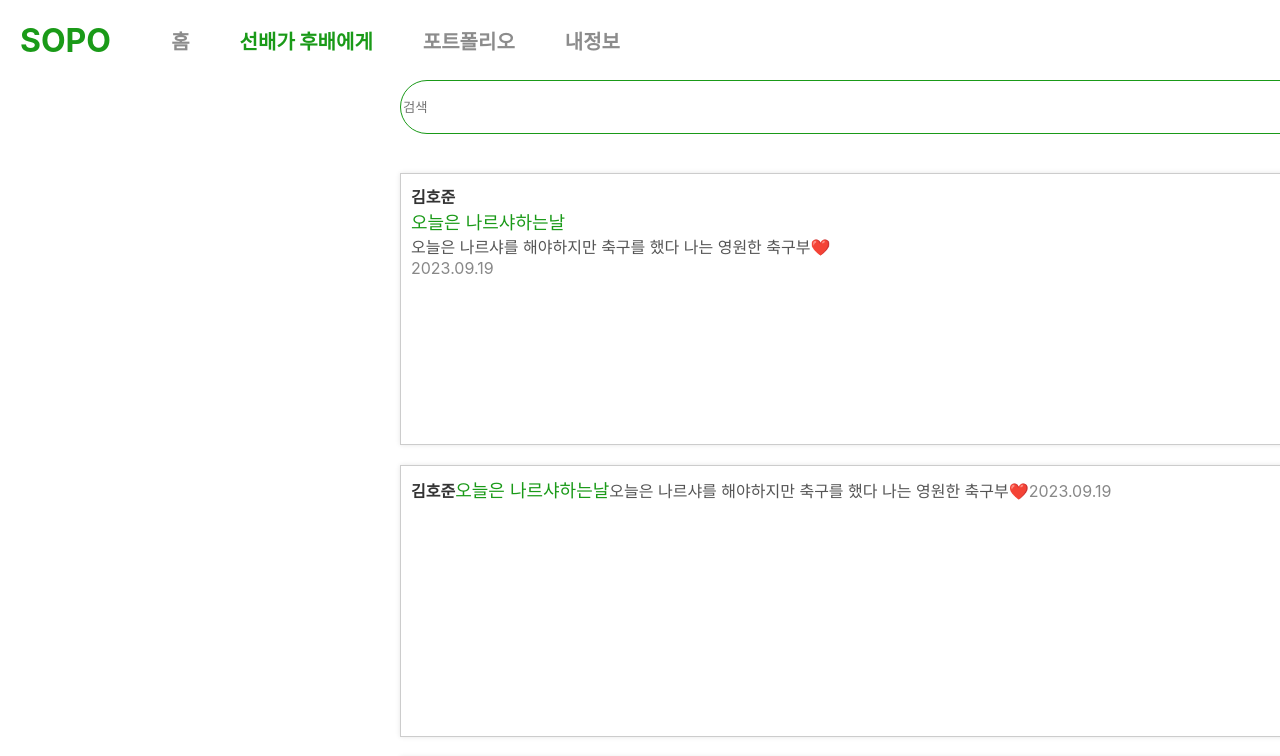
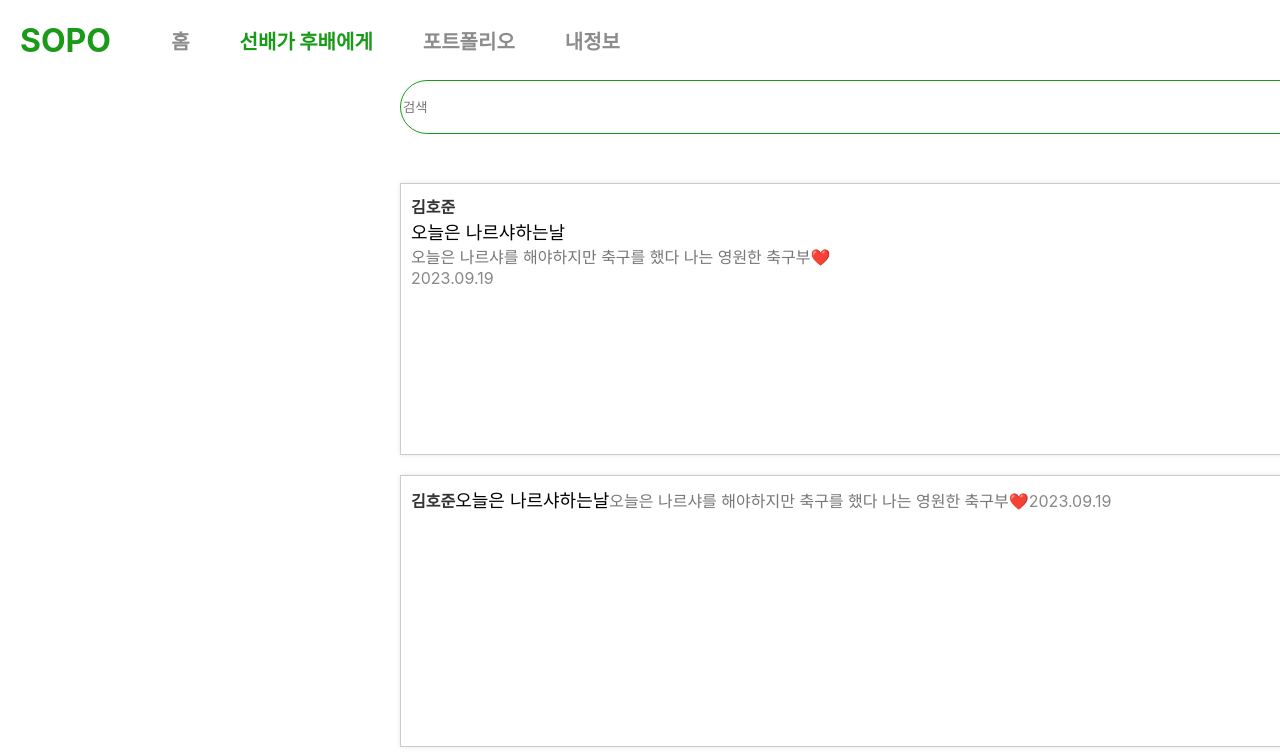
Before and after one commit to kyumin7487/Sopo, a React (Create React App) app in the folder updown/: page / in a window 1280 px wide. Shown: the top 756 px of the page. Built offline with nearby package versions, Linux system fonts and the light colour scheme.

Commit message:
게시물 내용

```diff
--- a/updown/src/App.css
+++ b/updown/src/App.css
@@ -63,6 +63,7 @@ ul {
   padding: 10px;
   margin-bottom: 20px;
   margin-left: 400px;
+  margin-top: 10px;
   background-color: #fff;
   box-shadow: 0 0 5px rgba(0, 0, 0, 0.1);
   width: 1200px;
@@ -76,11 +77,11 @@ ul {
 
 .post-written .title {
   font-size: 18px;
-  color: #1A9A18;
+  color: #000000;
 }
 
 .post-written .detail {
-  color: #555;
+  color: #777;
 }
 
 .post-written .date {
```
